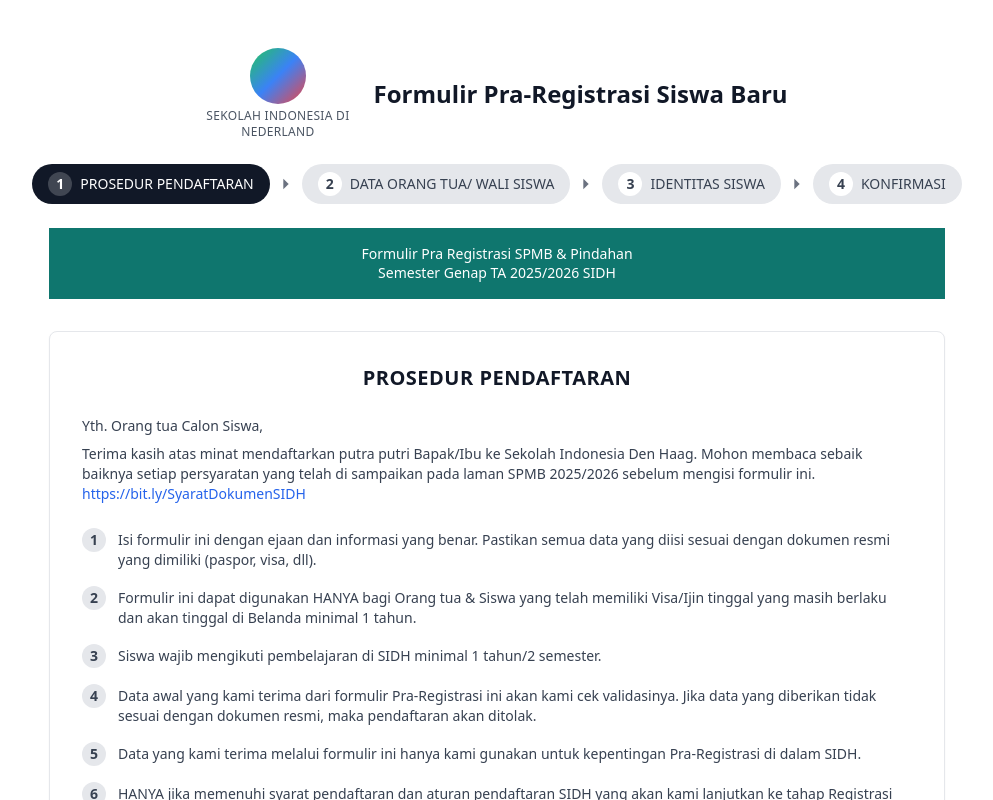
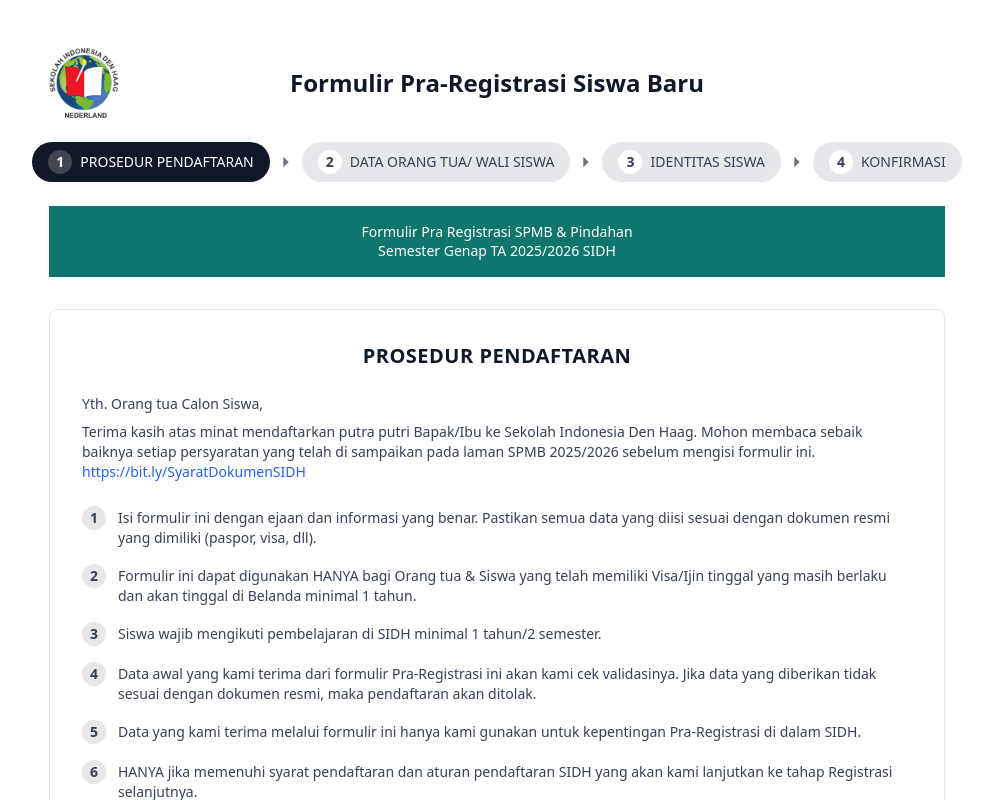
Before and after one commit to gibeondev/sidh, a Next.js app in the folder apps/web/: page /pre-register/step-1 in a window 1280 px wide. Shown: the top 800 px of the page, without its empty margins (143-1136 px from the left). Built offline with nearby package versions, Linux system fonts and the light colour scheme.

Commit message:
smaller logo and centered header

```diff
--- a/apps/web/components/pre-register/PreRegisterHeader.tsx
+++ b/apps/web/components/pre-register/PreRegisterHeader.tsx
@@ -1,18 +1,22 @@
+import Image from 'next/image';
+
 export function PreRegisterHeader() {
   return (
-    <header className="flex flex-col items-center gap-3 sm:flex-row sm:justify-center sm:gap-6">
-      <div className="flex flex-col items-center text-center">
-        <div className="relative h-14 w-14 rounded-full bg-gradient-to-br from-green-500 via-blue-500 to-red-500" aria-hidden />
-        <p className="mt-1 text-xs font-medium uppercase tracking-wide text-gray-600">
-          Sekolah Indonesia di
-        </p>
-        <p className="text-xs font-medium uppercase tracking-wide text-gray-600">Nederland</p>
+    <header className="flex flex-col gap-4 sm:grid sm:grid-cols-[1fr_auto_1fr] sm:items-center sm:gap-6">
+      <div className="flex min-w-0 justify-start">
+        <Image
+          src="/images/logo.png"
+          alt="Logo Sekolah Indonesia di Nederland"
+          width={70}
+          height={28}
+          className="h-auto w-[60px] sm:w-[70px]"
+          priority
+        />
       </div>
-      <div className="text-center">
-        <h1 className="text-xl font-bold text-gray-900 sm:text-2xl">
-          Formulir Pra-Registrasi Siswa Baru
-        </h1>
-      </div>
+      <h1 className="min-w-0 text-center text-xl font-bold text-gray-900 sm:text-2xl">
+        Formulir Pra-Registrasi Siswa Baru
+      </h1>
+      <div className="hidden min-w-0 sm:block" />
     </header>
   );
 }
```
